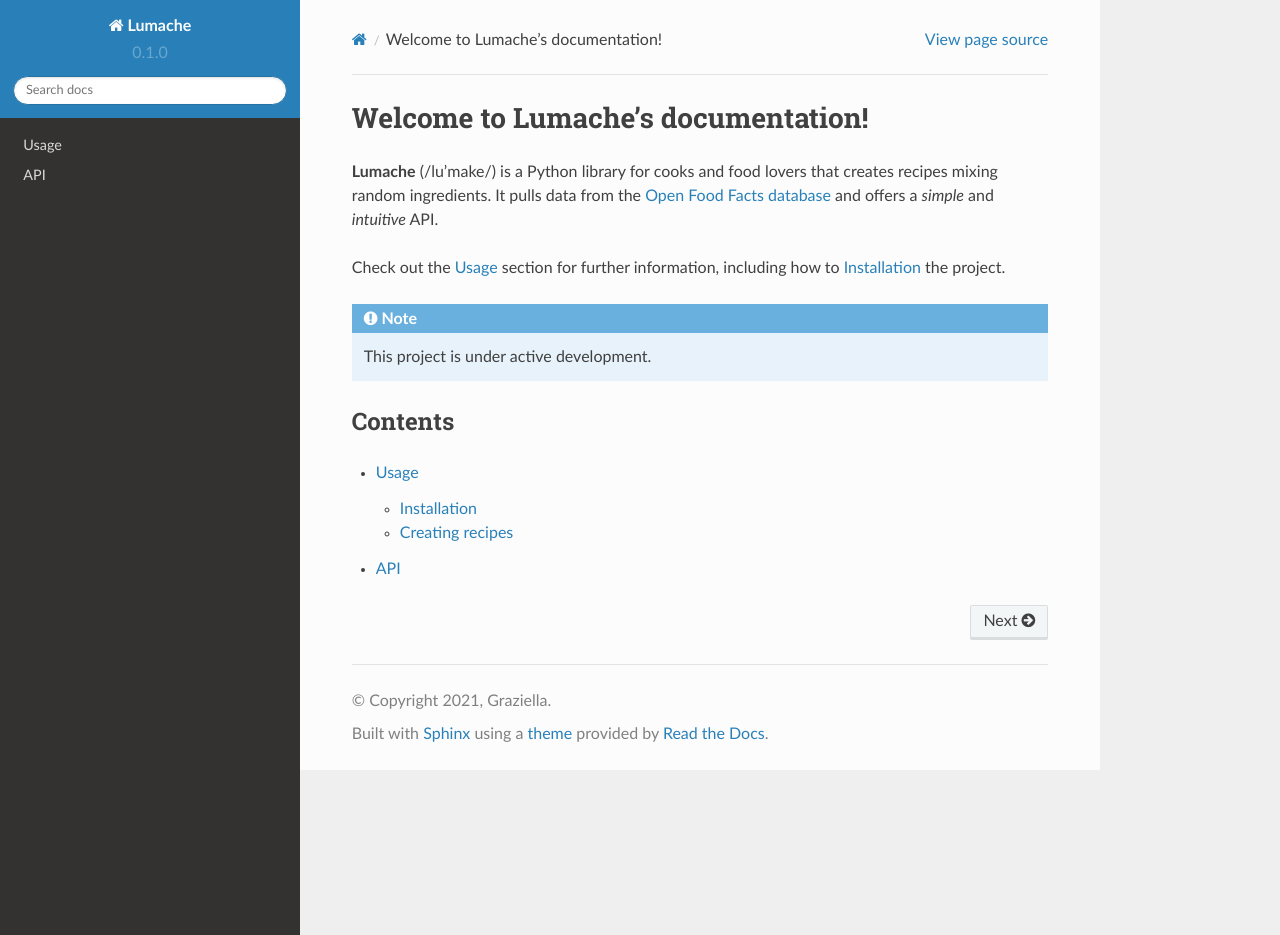
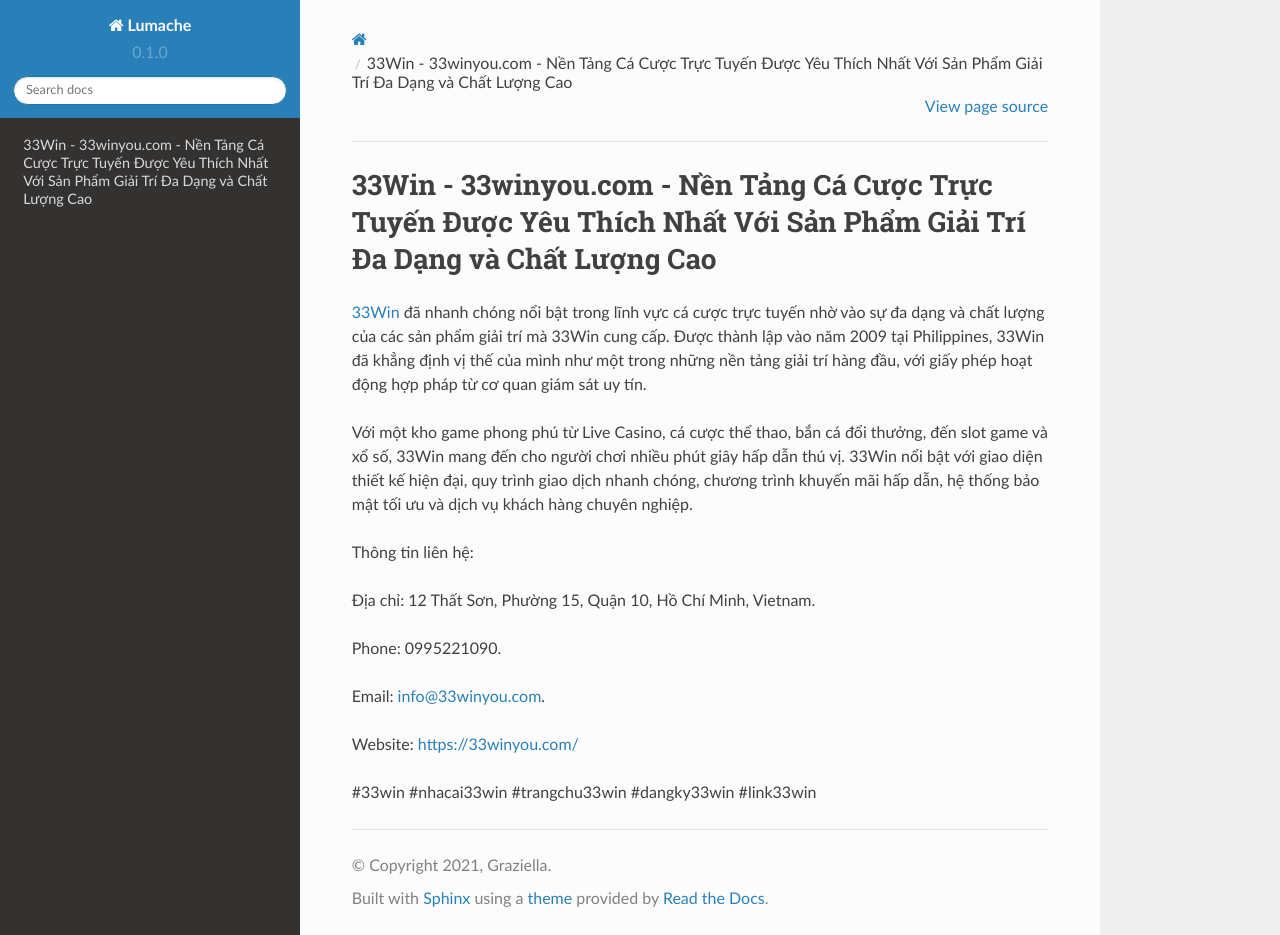
Before and after one commit to vanthanhtuan2022/33winyoucom, a Sphinx documentation site: the page built from docs/source/index.rst, in a window 1280 px wide and 935 px high. Built offline with Sphinx 7.4.7 and the Read the Docs theme 2.0.0, drawn with Linux system fonts in a browser that asks for light colours.

Commit message:
Update index.rst

```diff
--- a/docs/source/index.rst
+++ b/docs/source/index.rst
@@ -1,22 +1,18 @@
-Welcome to Lumache's documentation!
+33Win - 33winyou.com - Nền Tảng Cá Cược Trực Tuyến Được Yêu Thích Nhất Với Sản Phẩm Giải Trí Đa Dạng và Chất Lượng Cao
 ===================================
 
-**Lumache** (/lu'make/) is a Python library for cooks and food lovers
-that creates recipes mixing random ingredients.
-It pulls data from the `Open Food Facts database <https://world.openfoodfacts.org/>`_
-and offers a *simple* and *intuitive* API.
+`33Win <https://33winyou.com/>`_ đã nhanh chóng nổi bật trong lĩnh vực cá cược trực tuyến nhờ vào sự đa dạng và chất lượng của các sản phẩm giải trí mà 33Win cung cấp. Được thành lập vào năm 2009 tại Philippines, 33Win đã khẳng định vị thế của mình như một trong những nền tảng giải trí hàng đầu, với giấy phép hoạt động hợp pháp từ cơ quan giám sát uy tín.
 
-Check out the :doc:`usage` section for further information, including
-how to :ref:`installation` the project.
+Với một kho game phong phú từ Live Casino, cá cược thể thao, bắn cá đổi thưởng, đến slot game và xổ số, 33Win mang đến cho người chơi nhiều phút giây hấp dẫn thú vị. 33Win nổi bật với giao diện thiết kế hiện đại, quy trình giao dịch nhanh chóng, chương trình khuyến mãi hấp dẫn, hệ thống bảo mật tối ưu và dịch vụ khách hàng chuyên nghiệp.
 
-.. note::
+Thông tin liên hệ:
 
-   This project is under active development.
+Địa chỉ: 12 Thất Sơn, Phường 15, Quận 10, Hồ Chí Minh, Vietnam.
 
-Contents
---------
+Phone: 0995221090.
 
-.. toctree::
+Email: info@33winyou.com.
 
-   usage
-   api
+Website: https://33winyou.com/
+
+#33win #nhacai33win #trangchu33win #dangky33win #link33win
```
